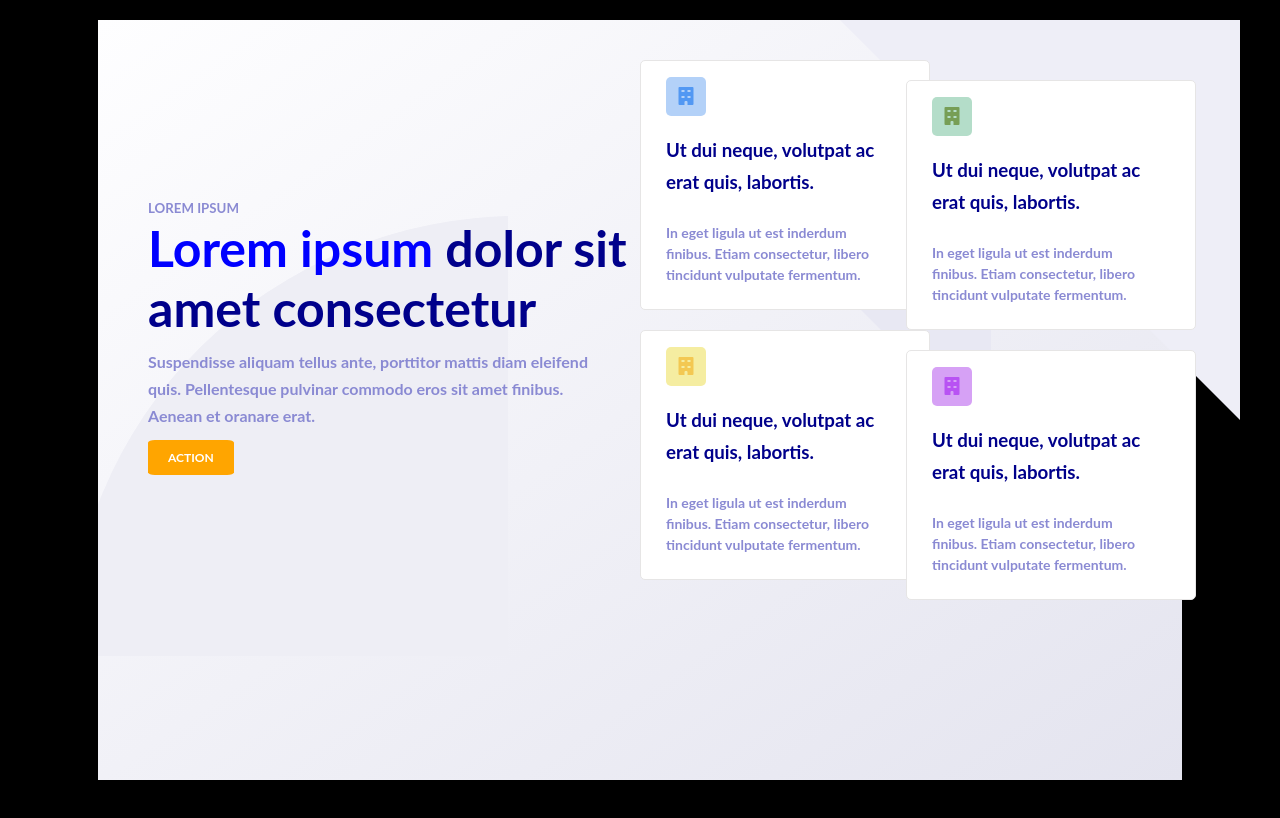
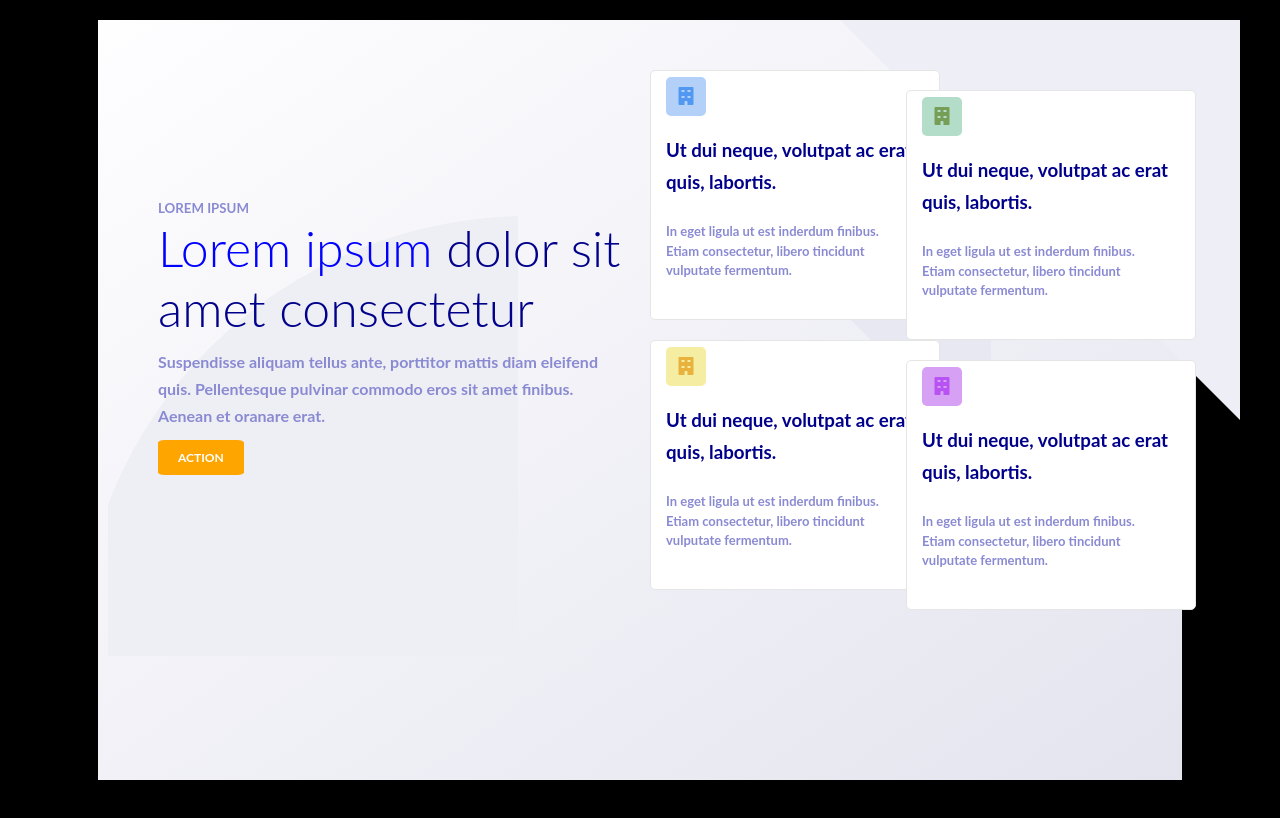
Before and after one commit to monikakam/shuffle-V1, a website: page index.html in a window 1280 px wide. Drawn offline with Linux system fonts and the light colour scheme.

Commit message:
Add changes to css

```diff
--- a/sass/style.scss
+++ b/sass/style.scss
@@ -23,7 +23,7 @@ body {
 
 .mainBox {
     max-width: 50%;
-    padding: 0px;
+    padding: 10px;
 }
 
 /*mainBox left*/
@@ -51,6 +51,7 @@ h1 {
     margin-bottom: 5px;
     position: relative;
     z-index: 3;
+    font-weight: 300;
 }
 
 p {
@@ -105,7 +106,7 @@ p {
 .smallBox {
     width: 290px;
     height: 250px;
-    padding: 25px;
+    padding: 15px;
     margin-top: 20px;
     background-color: white;
     border-radius: 5px;
@@ -113,7 +114,7 @@ p {
 }
 
 .smallBox p {
-    font-size: 14px;
+    font-size: 13px;
     line-height: 1.5;
 }
 
@@ -130,7 +131,7 @@ p {
 
 .buildingYellow {
     background-color: #f5eda1;
-    color:#f3c852;
+    color:#e9b23c;
     border-radius: 5px;
     padding: 10px 6px;
 }
@@ -185,7 +186,7 @@ p {
 	border-left: 400px solid transparent;
 	margin: 25px auto 0;
     z-index: 1;
-    margin-top: -20px;
+    margin-top: -30px;
     margin-left: 307px;
 }
 
@@ -197,7 +198,7 @@ p {
 	border-left: 220px solid transparent;
 	margin: 25px auto 0;
     z-index: 1;
-    margin-top: 180px;
+    margin-top: 190px;
     margin-left: -10px;
 }
 
```
Also changed, not shown: css/style.css, 1 other file.
